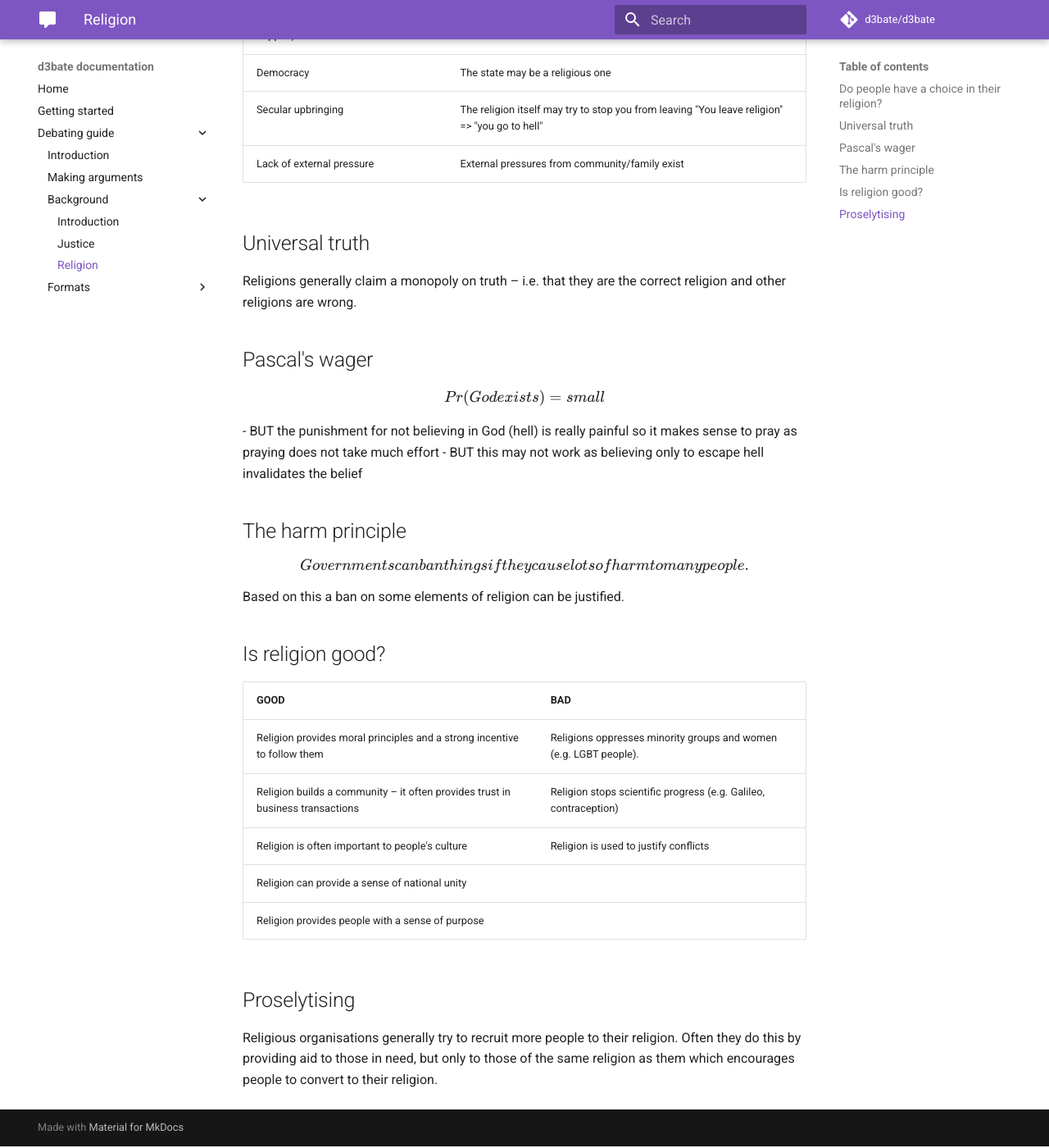
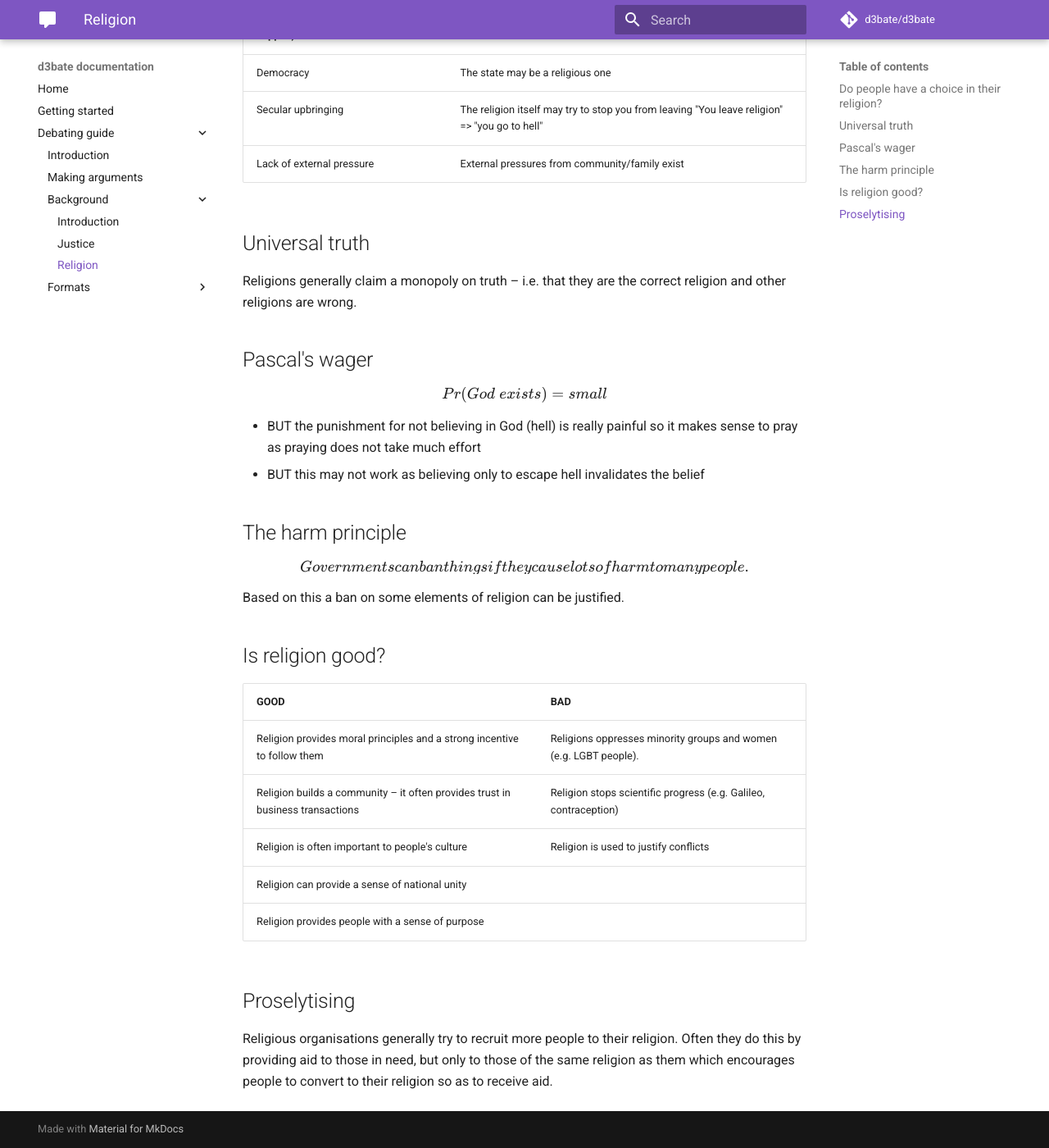
Before and after one commit to d3bate/d3bate, an MkDocs documentation site: the page built from docs/howto/background/religion.md, in a window 1280 px wide and 1400 px high, scrolled down 399 px. Shown: the whole window at 82% size. Built offline with MkDocs 1.6.1 and Material for MkDocs 9.7.7, drawn with Linux system fonts in a browser that asks for light colours; formulas are drawn with MathJax 3; comment, search, counter and statistics services are not loaded.

Commit message:
Improved the formatting on the section on religion in the debating guide.

```diff
--- a/docs/howto/background/religion.md
+++ b/docs/howto/background/religion.md
@@ -13,8 +13,9 @@ Religions generally claim a monopoly on truth – i.e. that they are the correct
 
 ## Pascal's wager
 $$
-Pr(God exists) = small
+Pr(God\;exists) = small
 $$
+
 - BUT the punishment for not believing in God (hell) is really painful so it makes sense to pray as praying does not take much effort
 - BUT this may not work as believing only to escape hell invalidates the belief
 
@@ -35,4 +36,4 @@ Based on this a ban on some elements of religion can be justified.
 | Religion provides people with a sense of purpose                               |                                                                   |
 
 ## Proselytising
-Religious organisations generally try to recruit more people to their religion. Often they do this by providing aid to those in need, but only to those of the same religion as them which encourages people to convert to their religion.
+Religious organisations generally try to recruit more people to their religion. Often they do this by providing aid to those in need, but only to those of the same religion as them which encourages people to convert to their religion so as to receive aid.
```
